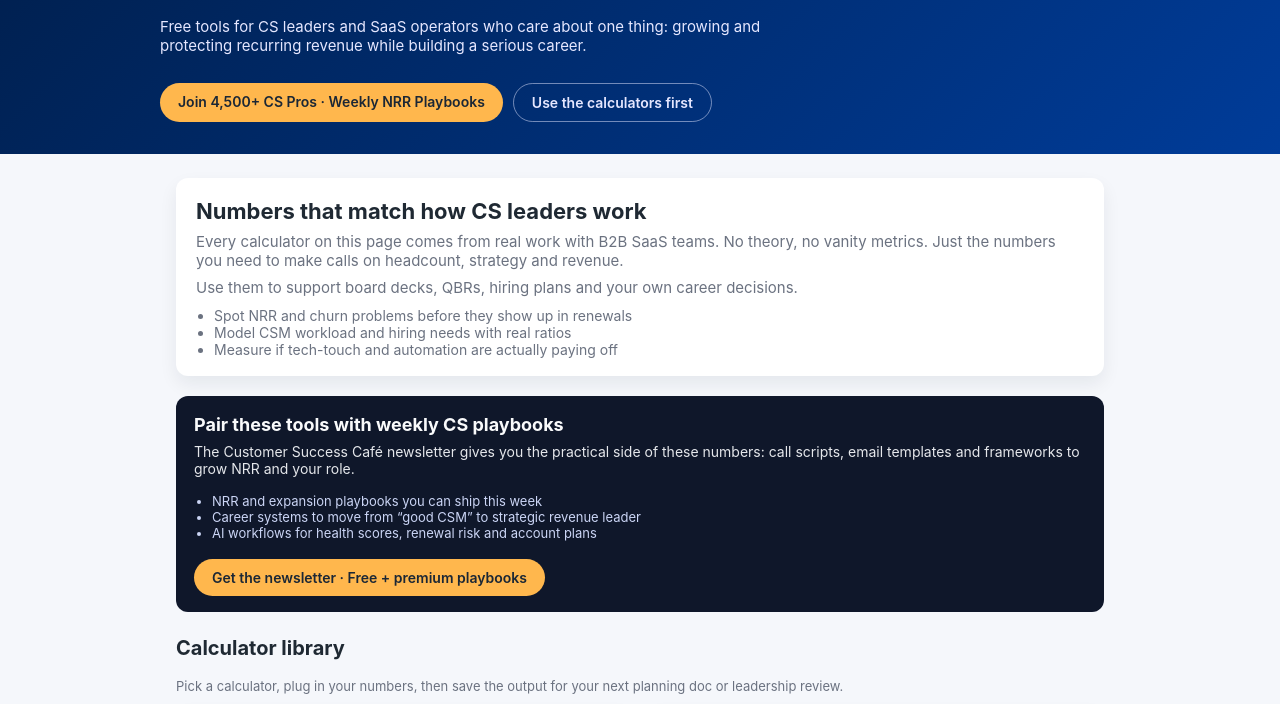
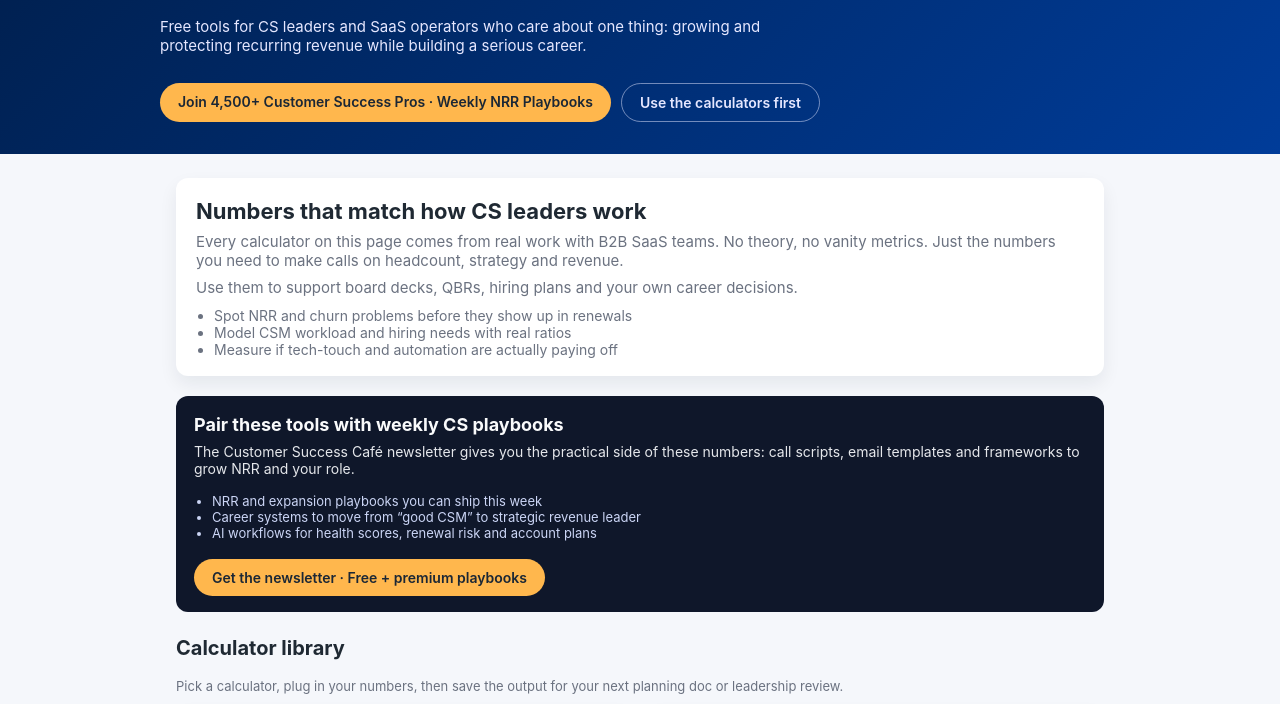
Before and after one commit to thecscafe/calculators, a plain HTML site: page index.html in a window 1280 px wide. Shown: the part 93-797 px from the top of the page. Drawn offline with Linux system fonts and the light colour scheme.

Commit message:
Fix title-case audience variant
Co-Authored-By: Claude Opus 5.5 <noreply@anthropic.com>
Claude-Session: https://claude.ai/code/session_01JWzErwfGM5bnVR6RjeR5PU

```diff
--- a/index.html
+++ b/index.html
@@ -320,7 +320,7 @@
             </p>
             <div class="header-cta-group">
                 <a class="btn-primary" href="https://www.thecscafe.com/subscribe?utm_source=thecscafe_tools&utm_medium=referral&utm_campaign=index&utm_content=header" target="_blank" rel="noopener noreferrer">
-                    Join 4,500+ CS Pros · Weekly NRR Playbooks
+                    Join 4,500+ Customer Success Pros · Weekly NRR Playbooks
                 </a>
                 <a class="btn-ghost" href="#calculators">
                     Use the calculators first
```
